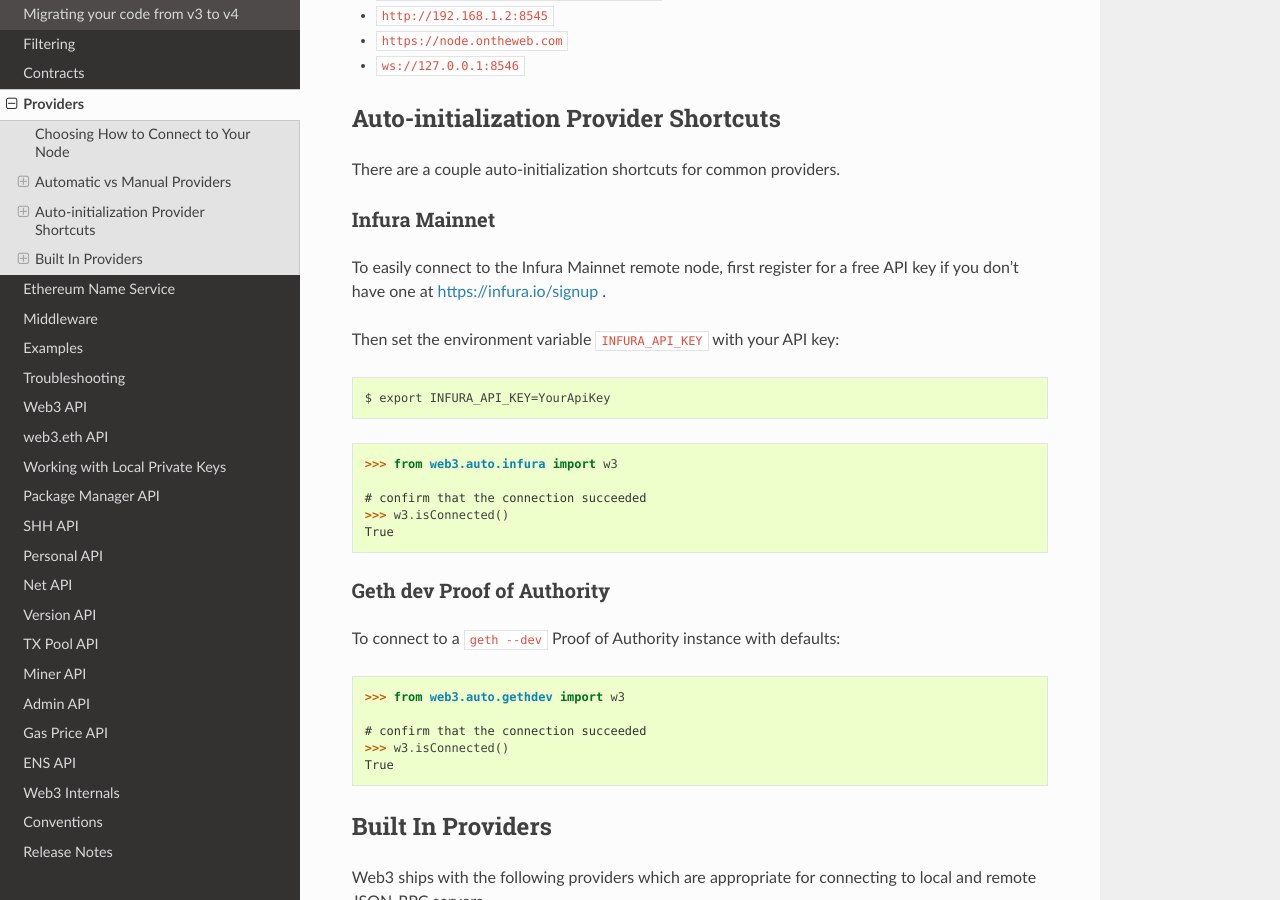
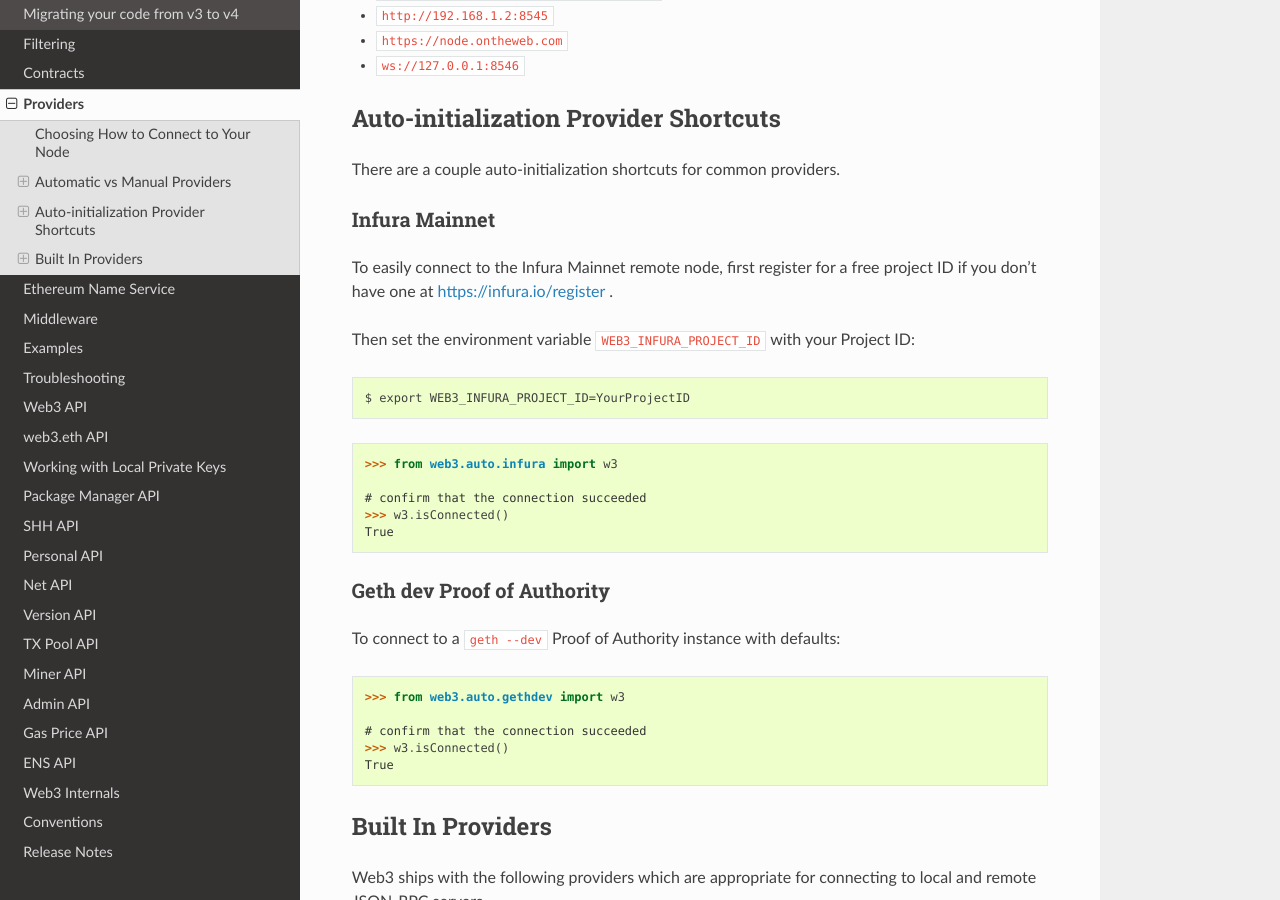
Before and after one commit to shuziren/web3.py, a Sphinx documentation site: the page built from docs/providers.rst, in a window 1280 px wide and 900 px high, scrolled down 3008 px. Built offline with Sphinx 7.4.7 and the Read the Docs theme 2.0.0, drawn with Linux system fonts in a browser that asks for light colours.

Commit message:
Update docs with Infura v3 access

```diff
--- a/docs/providers.rst
+++ b/docs/providers.rst
@@ -162,11 +162,11 @@ Infura Mainnet
 ~~~~~~~~~~~~~~
 
 To easily connect to the Infura Mainnet remote node, first register for a free
-API key if you don't have one at https://infura.io/signup .
+project ID if you don't have one at https://infura.io/register .
 
-Then set the environment variable ``INFURA_API_KEY`` with your API key::
+Then set the environment variable ``WEB3_INFURA_PROJECT_ID`` with your Project ID::
 
-    $ export INFURA_API_KEY=YourApiKey
+    $ export WEB3_INFURA_PROJECT_ID=YourProjectID
 
 .. code-block:: python
 
```
Also changed, not shown: 1 other file.
